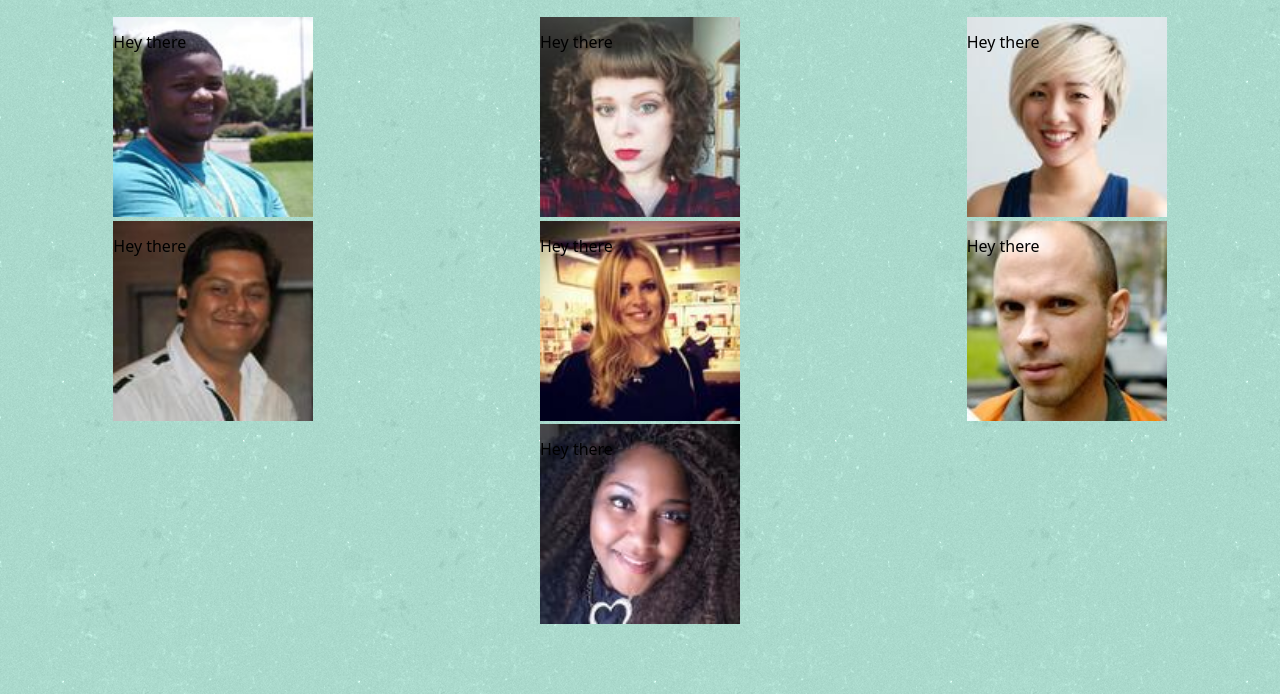
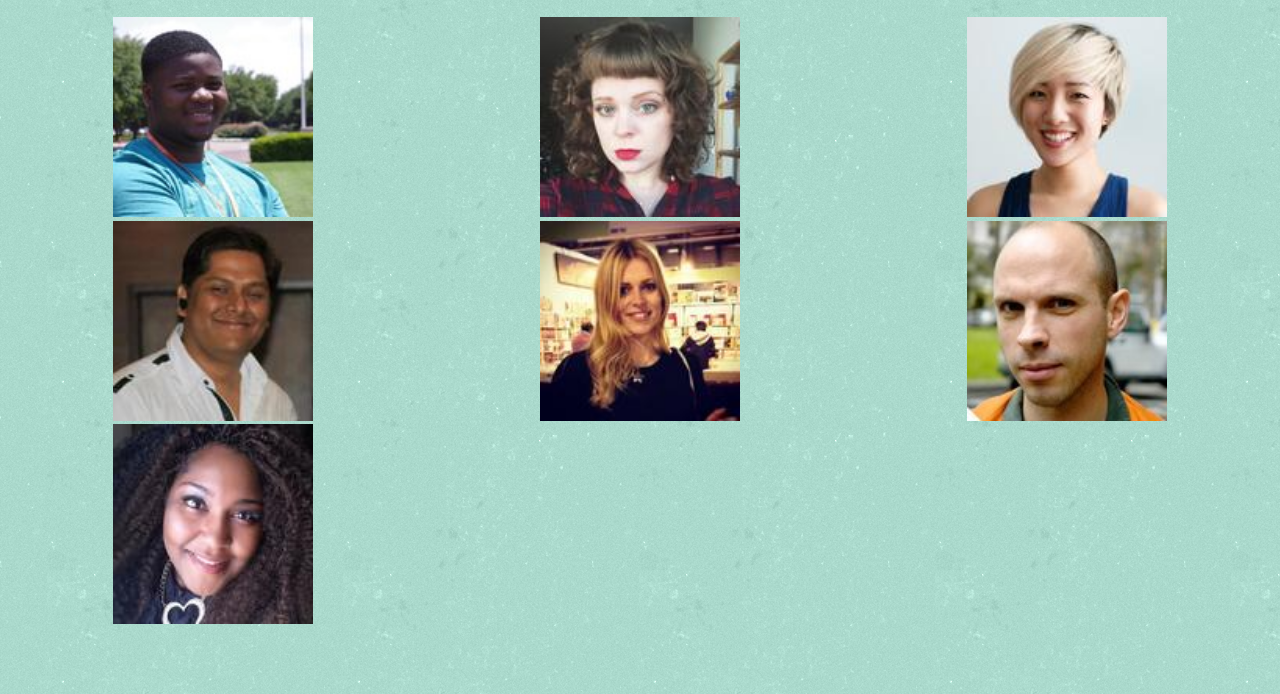
Before and after one commit to andrico1234/graphcms-post-starter, a Gatsby site: page /team in a window 1280 px wide. Shown: the part 106-800 px from the top of the page. Built offline with nearby package versions, Linux system fonts and the light colour scheme; Gatsby itself is replaced by a stand-in of ours.

Commit message:
finish starter

```diff
--- a/src/components/TeamMember/teamMember.js
+++ b/src/components/TeamMember/teamMember.js
@@ -1,13 +1,17 @@
 import React from 'react'
 import styled from 'styled-components'
 
-const TeamMember = ({ profilePic }) => {
+const TeamMember = ({ data }) => {
+  const { name, gardenPartyHistory, profilePic, role } = data
+
   return (
     <MemberContent>
       <ContentWrapper>
         <Image src={profilePic} />
         <Description>
-          <p>Hey there</p>
+          <h3>{name}</h3>
+          <p>{role}</p>
+          <p>Been part of the team for {gardenPartyHistory}</p>
         </Description>
       </ContentWrapper>
     </MemberContent>
@@ -17,7 +21,7 @@ const TeamMember = ({ profilePic }) => {
 export default TeamMember
 
 const MemberContent = styled.div`
-  text-align: center;
+  margin: 0 auto;
   width: 350px;
 `
 
@@ -30,15 +34,28 @@ const ContentWrapper = styled.div`
 const Image = styled.img`
   transition: all 0.2s linear;
   width: 200px;
+  z-index: 1;
 
   &:hover {
     transform: scale(1.1);
     opacity: 0.3;
+
+    & + div {
+      z-index: 1;
+    }
   }
 `
 
 const Description = styled.div`
+  color: white;
+  left: 0;
+  padding-left: 8px;
+  pointer-events: none;
   position: absolute;
-  left: 0;
   top: 0;
+  z-index: -1;
+
+  $:hover {
+    z-index: 1;
+  }
 `
--- a/src/pages/team.js
+++ b/src/pages/team.js
@@ -13,7 +13,50 @@ import TeamMember from '../components/TeamMember/teamMember'
 import Layout from '../components/Layout/layout'
 import SEO from '../components/Seo/seo'
 
-const imagesArray = [David, Eva, Jacks, Jaime, Kirstie, Paul, Sonja]
+const data = [
+  {
+    name: 'David',
+    profilePic: David,
+    role: 'Organiser',
+    gardenPartyHistory: '12 Months',
+  },
+  {
+    name: 'Eva',
+    role: 'Project manager',
+    profilePic: Eva,
+    gardenPartyHistory: '12 Months',
+  },
+  {
+    name: 'Jacks',
+    profilePic: Jacks,
+    role: 'Co-founder',
+    gardenPartyHistory: '12 Months',
+  },
+  {
+    name: 'Jaime',
+    profilePic: Jaime,
+    role: 'MC',
+    gardenPartyHistory: '12 Months',
+  },
+  {
+    name: 'Kirstie',
+    profilePic: Kirstie,
+    role: 'Project Manager',
+    gardenPartyHistory: '12 Months',
+  },
+  {
+    name: 'Paul',
+    profilePic: Paul,
+    role: 'Social media manager',
+    gardenPartyHistory: '12 Months',
+  },
+  {
+    name: 'Sonja',
+    profilePic: Sonja,
+    role: 'Co-founder',
+    gardenPartyHistory: '12 Months',
+  },
+]
 
 const TeamPage = () => {
   return (
@@ -21,8 +64,8 @@ const TeamPage = () => {
       <SEO title="Meet the team" />
       <StyledHeader>Meet the team</StyledHeader>
       <MemberContainer>
-        {imagesArray.map(image => (
-          <TeamMember profilePic={image} />
+        {data.map(person => (
+          <TeamMember data={person} />
         ))}
       </MemberContainer>
     </Layout>
@@ -37,7 +80,7 @@ const StyledHeader = styled.h1`
 `
 
 const MemberContainer = styled.div`
-  display: flex;
-  flex-wrap: wrap;
+  display: grid;
+  grid-template-columns: repeat(3, 3fr);
   justify-content: space-around;
 `
```
